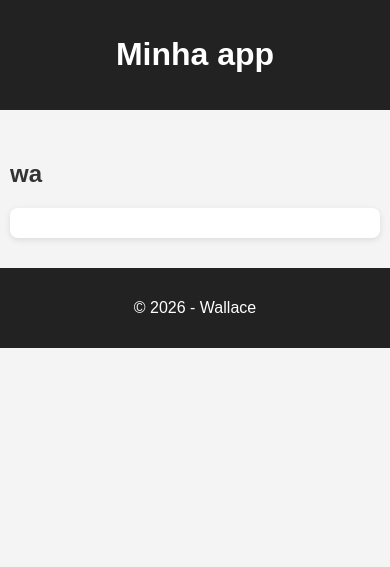
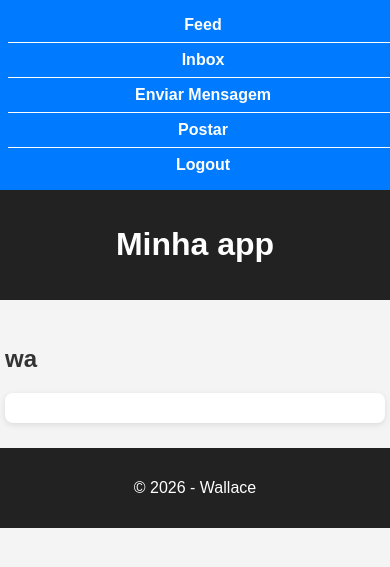
Before and after one commit to britowb/projeto_Flask, a Flask app: page /conversa/1 in a window 390 px wide. Shown: the top 567 px of the page. Run offline with Flask 3, Linux system fonts and the light colour scheme; a user stored in the database is signed in.

Commit message:
Adiciona navbar responsiva e autenticação de usuário nas rotas e templates

```diff
--- a/app.py
+++ b/app.py
@@ -1,5 +1,6 @@
 import os
 from flask import Flask, Blueprint, render_template
+from flask_login import current_user
 from flask_uploads import configure_uploads
 from extensions import db, migrate, login_manager, bcrypt, photos
 from config import config_by_name
@@ -30,9 +31,10 @@ def create_app(config_name=None):
 
     # Registrar blueprints aqui
     index_bp = Blueprint('Index', __name__)
+    autenticado = current_user
     @index_bp.route('/')
     def index():
-        return render_template('base.html')
+        return render_template('base.html', autenticado=autenticado)
 
     app.register_blueprint(feed_bp)
     app.register_blueprint(auth_bp)
--- a/auth/routes.py
+++ b/auth/routes.py
@@ -14,7 +14,7 @@ def login():
         if user and user.check_password(password):
             login_user(user)
             print('Login realizado com sucesso')
-            return render_template('base.html')
+            return render_template('base.html', autenticado=current_user)
         else:
             print('Login ou senha incorretos')
     return render_template('login.html')
--- a/coments/routes.py
+++ b/coments/routes.py
@@ -15,4 +15,4 @@ def comentar():
         db.session.add(novo_comentario)
         db.session.commit()
         print(f'Comentário do user_id: {user}')
-        return redirect(url_for('feed.feed'))
+        return redirect(url_for('feed.feed', autenticado=current_user))
--- a/feed/routes.py
+++ b/feed/routes.py
@@ -10,7 +10,7 @@ feed_bp = Blueprint('feed', __name__)
 @login_required
 def feed():
     post = db.session.execute(select(Postagem).where(Postagem.conteudo.isnot(None)).order_by(Postagem.created_at.desc())).scalars()
-    return render_template('feed.html', posts=post)#Coleto os dados e passo para o template.
+    return render_template('feed.html', posts=post, autenticado=current_user)#Coleto os dados e passo para o template.
 #    ''for x in post:
 #       id = x.id
 #        autor = x.autor_id
--- a/messages/routes.py
+++ b/messages/routes.py
@@ -21,7 +21,7 @@ def conversa(id):
     conversas = db.session.execute(mix)
 
     user = db.session.execute(select(User.nome).where(User.id == id)).scalar()
-    return render_template('conversas.html', conversa=conversas, quem=user, logado=eu)
+    return render_template('conversas.html', conversa=conversas, quem=user, logado=eu, autenticado=current_user)
 
 @inbox_bp.route('/inbox', methods=['GET'])
 @login_required
@@ -31,7 +31,7 @@ def inbox():
     lista_conversa = select(Mensagem.destinatario_id).where(Mensagem.remetente_id==eu).union(select(Mensagem.remetente_id).where(Mensagem.destinatario_id==eu))
     #Aqui eu pego a instancia do usuario para poder criar meu bate-papo.
     usuarios = db.session.execute(select(User).where(User.id.in_(lista_conversa))).scalars().all()
-    return render_template('inbox.html', usuarios=usuarios)
+    return render_template('inbox.html', usuarios=usuarios, autenticado=current_user)
 
 
 @send_bp.route('/send', methods=['POST', 'GET'])
@@ -39,7 +39,7 @@ def inbox():
 def send():
     if request.method =='GET':
         usuarios = db.session.execute(select(User)).scalars()
-        return render_template('send_message.html', users=usuarios)
+        return render_template('send_message.html', users=usuarios, autenticado=current_user)
     else:
         destinatario = request.form.get('destinatario')
         msg = request.form.get('conteudo')
@@ -49,4 +49,4 @@ def send():
         db.session.add(mensagem_enviada)
         db.session.commit()
         print(f'Mensagem de {current_user.nome} ({current_user.id}) para {destinatario}')
-        return redirect(url_for('Index.index'))
+        return redirect(url_for('Index.index', autenticado=current_user))
--- a/posts/routes.py
+++ b/posts/routes.py
@@ -10,7 +10,7 @@ post_bp = Blueprint('post', __name__, url_prefix='/posts')
 @login_required
 def postagem():
     if request.method == 'GET':
-        return render_template('post.html')
+        return render_template('post.html', autenticado=current_user)
 
     autor = current_user.id #Só queremos o ID para que a ForeignKey seja válida.
     conteudo = request.form.get('conteudo')
@@ -27,4 +27,4 @@ def postagem():
     db.session.add(novo_post)
     db.session.commit()
     print('Novo post')
-    return redirect(url_for('Index.index'))
+    return redirect(url_for('Index.index', autenticado=current_user))
--- a/static/style.css
+++ b/static/style.css
@@ -12,6 +12,52 @@ header, footer {
     color: #fff;
     text-align: center;
     padding: 15px;
+}
+
+/* Navbar */
+.navbar {
+    position: sticky;
+    top: 0;
+    width: 100%;
+    background-color: #007BFF;
+    display: flex;
+    justify-content: center;
+    padding: 8px 0;
+    z-index: 1000;
+}
+
+.navbar ul {
+    list-style: none;
+    margin: 0;
+    padding: 0;
+    display: flex;
+    flex-wrap: wrap; /* permite quebrar linha em telas pequenas */
+}
+
+.navbar li {
+    margin: 0;
+}
+
+.navbar a {
+    display: block;
+    padding: 8px 16px;
+    color: #fff;
+    text-decoration: none;
+    font-weight: bold;
+    border-right: 2px solid #fff;
+    transition: background-color 0.3s;
+}
+
+.navbar li:last-child a {
+    border-right: none;
+}
+
+.navbar a:hover {
+    background-color: #0056b3;
+}
+
+.navbar a:active {
+    background-color: #003f7f;
 }
 
 /* Área principal */
@@ -109,3 +155,38 @@ form button {
 form button:hover {
     background: #0056b3;
 }
+
+/* 🔹 Responsividade */
+@media (max-width: 768px) {
+    .navbar {
+        justify-content: flex-start;
+        padding: 8px;
+    }
+
+    .navbar ul {
+        flex-direction: column; /* vira lista vertical */
+        width: 100%;
+    }
+
+    .navbar a {
+        border-right: none; /* remove separador */
+        border-bottom: 1px solid #fff; /* separador vertical */
+        text-align: center;
+    }
+
+    .navbar li:last-child a {
+        border-bottom: none;
+    }
+
+    main {
+        padding: 5px;
+    }
+
+    .Postagem {
+        padding: 10px;
+    }
+
+    form {
+        padding: 15px;
+    }
+}
--- a/templates/base.html
+++ b/templates/base.html
@@ -4,6 +4,21 @@
         <meta charset="UTF-8">
         <title>{% block title %}APP{% endblock %}</title>
         <link rel="stylesheet" href="{{ url_for('static', filename='style.css') }}">
+        <nav class="navbar">
+            <ul>
+                {% if autenticado %}
+                <li><a href="{{ url_for('feed.feed') }}">Feed</a>
+                </li> <li><a href="{{ url_for('inbox.inbox') }}">Inbox</a></li>
+                <li><a href="{{ url_for('send.send') }}">Enviar Mensagem</a></li>
+                <li><a href="{{ url_for('post.postagem') }}">Postar</a></li>
+                <li><a href="{{ url_for('auth.logout') }}">Logout</a></li>
+                {% else %}
+                <li><a href="{{ url_for('feed.feed') }}">Feed</a>
+                <li><a href="{{ url_for('auth.login') }}">Login</a></li>
+                <li><a href="{{ url_for('auth.register') }}">Cadastro</a></li>
+                {% endif %}
+            </ul>
+        </nav>
     </head>
     <body>
         <header>
```
Also changed, not shown: instance/dev_projeto.db.
